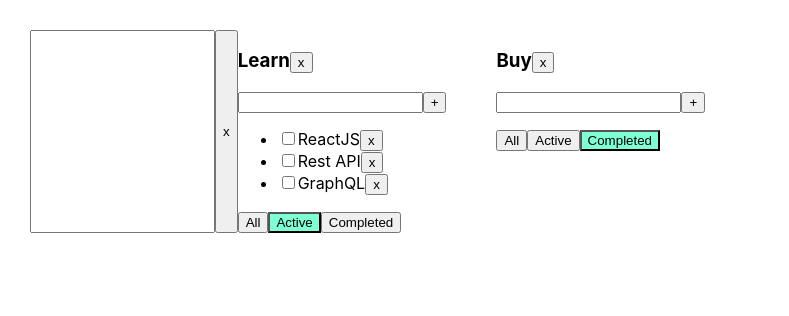
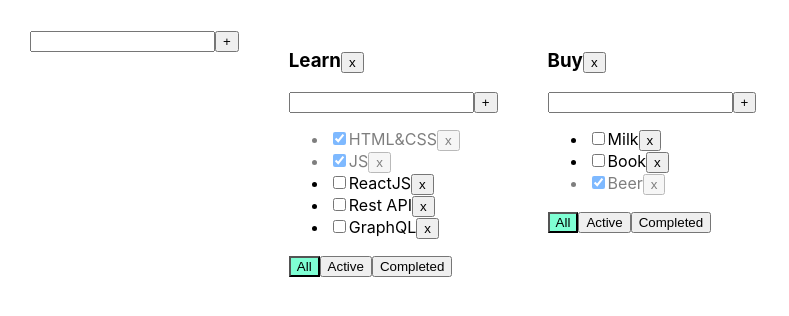
Before and after one commit to APTEMKA-87/ToDoList, a React (Create React App) app: page / in a window 1280 px wide. Shown: the top 316 px of the page, without its empty margins (0-789 px from the left). Built offline with nearby package versions, Linux system fonts and the light colour scheme.

Commit message:
lesson 6

```diff
--- /dev/null
+++ b/src/AddItemForm.tsx
@@ -0,0 +1,38 @@
+import React, {ChangeEvent, KeyboardEvent, useState} from 'react';
+
+type AddItemFormPropsType = {
+    addItem: (title: string) => void,
+}
+
+export function AddItemForm(props: AddItemFormPropsType) {
+
+    let [title, setTitle] = useState('')
+    let [error, setError] = useState<string | null>(null)
+    const onChangeHandler = (e: ChangeEvent<HTMLInputElement>) => {
+        setTitle(e.currentTarget.value)
+    }
+    const onKeyPressHandler = (e: KeyboardEvent<HTMLInputElement>) => {
+        setError(null);
+        if (e.charCode === 13) {
+            addTask();
+        }
+    }
+    const addTask = () => {
+        if (title.trim() !== '') {
+            props.addItem(title.trim());
+            setTitle('');
+        } else {
+            setError('Title is required');
+        }
+    }
+
+    return <div>
+        <input value={title}
+               onChange={onChangeHandler}
+               onKeyPress={onKeyPressHandler}
+               className={error ? 'error' : ''}
+        />
+        <button onClick={addTask}>+</button>
+        {error && <div className="error-message">{error}</div>}
+    </div>
+}
--- a/src/App.tsx
+++ b/src/App.tsx
@@ -2,6 +2,7 @@
 import './App.css';
 import {Todolist} from './Todolist';
 import {v1} from 'uuid';
+import {AddItemForm} from './AddItemForm';
 
 export type FilterValuesType = 'all' | 'active' | 'completed';
 
@@ -49,8 +50,8 @@
     let toDoListId2 = v1()
 
     let [toDoLists, setToDoLists] = useState<ToDoListsType[]>([
-        {id: toDoListId1, title: 'Learn', filter: 'active'},
-        {id: toDoListId2, title: 'Buy', filter: 'completed'}
+        {id: toDoListId1, title: 'Learn', filter: 'all'},
+        {id: toDoListId2, title: 'Buy', filter: 'all'}
 
     ])
 
@@ -72,12 +73,26 @@
         [toDoListId2]: [
             {id: v1(), title: 'Milk', isDone: false},
             {id: v1(), title: 'Book', isDone: false},
+            {id: v1(), title: 'Beer', isDone: true},
         ]
     })
 
+    function AddToDoList(title: string) {
+let ToDoList: ToDoListsType = {
+    id: v1(),
+    filter: 'all',
+    title: title
+}
+setToDoLists([ToDoList, ...toDoLists])
+        setTasksObj({
+            ...tasksObj,
+            [ToDoList.id]: []
+        })
+    }
+
     return (
         <div className="App">
-            <input/> <button>x</button>
+            <AddItemForm addItem={AddToDoList} />
             {
                 toDoLists.map((tl) => {
 
--- a/src/Todolist.tsx
+++ b/src/Todolist.tsx
@@ -1,5 +1,6 @@
-import React, {ChangeEvent, KeyboardEvent, useState} from 'react';
+import React, {ChangeEvent} from 'react';
 import {FilterValuesType} from './App';
+import {AddItemForm} from './AddItemForm';
 
 type TaskType = {
     id: string
@@ -21,47 +22,21 @@
 
 export function Todolist(props: PropsType) {
 
-    let [title, setTitle] = useState('')
-    let [error, setError] = useState<string | null>(null)
-
-    const addTask = () => {
-        if (title.trim() !== '') {
-            props.addTask(title.trim(), props.id);
-            setTitle('');
-        } else {
-            setError('Title is required');
-        }
-    }
-
-    const onChangeHandler = (e: ChangeEvent<HTMLInputElement>) => {
-        setTitle(e.currentTarget.value)
-    }
-
-    const onKeyPressHandler = (e: KeyboardEvent<HTMLInputElement>) => {
-        setError(null);
-        if (e.charCode === 13) {
-            addTask();
-        }
-    }
-
     const onAllClickHandler = () => props.changeFilter('all', props.id);
     const onActiveClickHandler = () => props.changeFilter('active', props.id);
     const onCompletedClickHandler = () => props.changeFilter('completed', props.id);
     const removeToDoList = () => {
         props.removeToDoList(props.id)
     }
+    const addTask = (title: string) => {
+      props.addTask(title, props.id)
+    }
 
     return <div>
-        <h3>{props.title}<button onClick={removeToDoList}>x</button></h3>
-        <div>
-            <input value={title}
-                   onChange={onChangeHandler}
-                   onKeyPress={onKeyPressHandler}
-                   className={error ? 'error' : ''}
-            />
-            <button onClick={addTask}>+</button>
-            {error && <div className="error-message">{error}</div>}
-        </div>
+        <h3>{props.title}
+            <button onClick={removeToDoList}>x</button>
+        </h3>
+        <AddItemForm addItem={addTask}/>
         <ul>
             {
                 props.tasks.map(t => {
```
